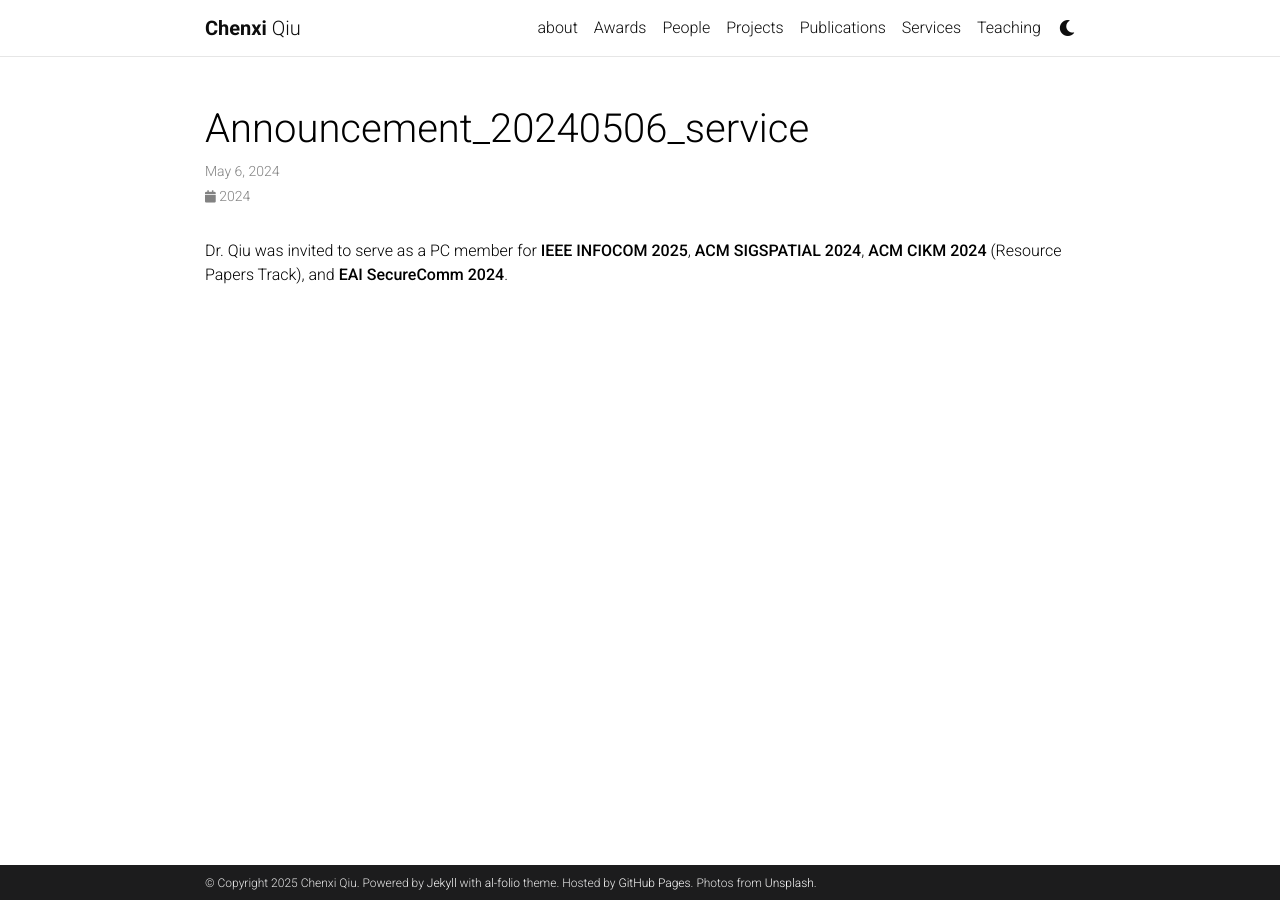
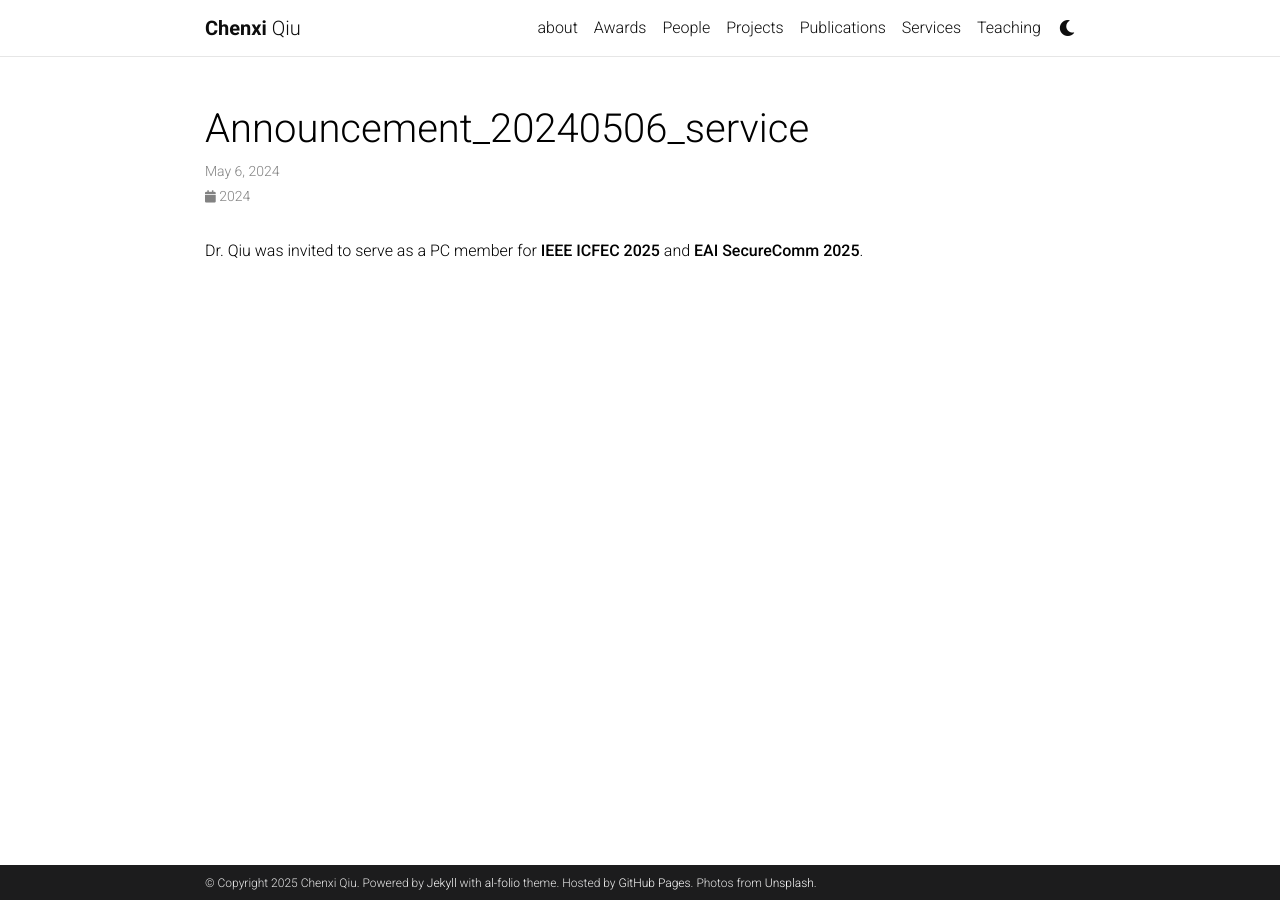
Before and after one commit to chenxiunt/chenxiunt.github.io, a Jekyll site: the page built from _news/announcement_20240506_service.md, in a window 1280 px wide. Built offline with Jekyll 4.4.1, drawn with Linux system fonts in a browser that asks for light colours; comment, search, counter and statistics services are not loaded; a style sheet for code colours, icons or effects is not loaded.

Commit message:
Update announcement_20240506_service.md

```diff
--- a/_news/announcement_20240506_service.md
+++ b/_news/announcement_20240506_service.md
@@ -4,4 +4,4 @@ date: 2024-05-06 17:59:00-0400
 inline: true
 ---
 
-Dr. Qiu was invited to serve as a PC member for **IEEE INFOCOM 2025**, **ACM SIGSPATIAL 2024**, **ACM CIKM 2024** (Resource Papers Track), and **EAI SecureComm 2024**.
+Dr. Qiu was invited to serve as a PC member for **IEEE ICFEC 2025** and **EAI SecureComm 2025**.
```
